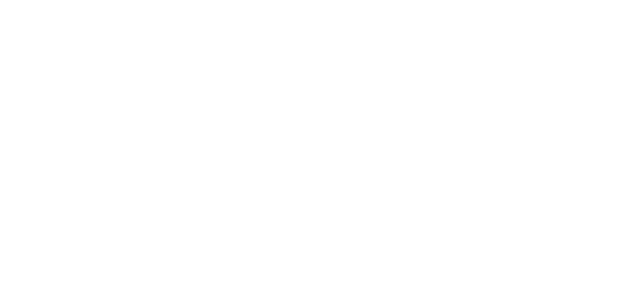
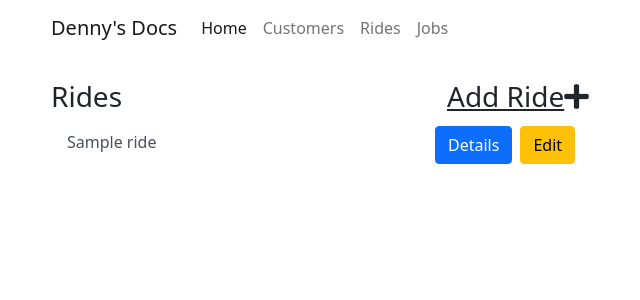
Before and after one commit to garinm90/leddocs, a Django app: page /rides in a window 1280 px wide. Before the commit the part shown is empty. Shown: the top 300 px of the page, without its empty margins (31-671 px from the left). Run offline with Django 3.2, Linux system fonts and the light colour scheme; tables that the repository leaves empty hold one stand-in row (values such as "Sample post"); some libraries are stand-ins or nearby versions.

Commit message:
Add links to create rides, customers, or jobs

```diff
--- a/templates/jobs/job_list.html
+++ b/templates/jobs/job_list.html
@@ -13,7 +13,9 @@
         </div>
     </div>
     <div class="col-md-8">
-        <h3>Edit</h3>
+        <div class="d-flex align-items-center">
+            <h3>Edit</h3><a class="mx-3 text-reset" href="{% url 'create_job' %}">Add Job<i class="m x-1 fas fa-plus"></i></a>
+        </div>
         {% for job in job_list %}
             <div class="row mt-1">
                 <div class="btn-group btn-group">
--- a/templates/jobs/ride_list.html
+++ b/templates/jobs/ride_list.html
@@ -0,0 +1,31 @@
+{% extends "base.html" %}
+{% block title %}Home Page{% endblock %}
+
+
+{% block content %}
+<div class="row">
+    <div class="col-md-4">
+        <h3>Rides</h3>
+        <div class="list-group list-group-flush">
+            {% for ride in ride_list %}
+            <a href="{{ ride.get_absolute_url }}" class="list-group-item list-group-item-action">{{ ride }}</a>
+            {% endfor %}
+        </div>
+    </div>
+    <div class="col-md-8">
+        <div class="d-flex align-items-center">
+            <h3><a class="mx-3 text-reset" href="{% url 'create_ride' %}">Add Ride<i class="m x-1 fas fa-plus"></i></a></h3>
+        </div>
+        {% for ride in ride_list %}
+            <div class="row mt-1">
+                <div class="btn-group btn-group">
+                    <a href="{% url 'detail_ride' ride.id %}"><button class="btn btn-primary mx-1">Details</button></a>
+                    <a href="{% url 'update_ride' ride.id %}"><button class="btn btn-warning mx-1">Edit</button></a>
+                <!-- <a href=""><button class="btn btn-danger mx-1">Delete</button></a> -->
+                </div>
+            </div>
+        {% endfor %}
+    </div>
+</div>
+
+{% endblock %}
```
Also changed, not shown: templates/jobs/customer_list.html (+6 -4 lines).
